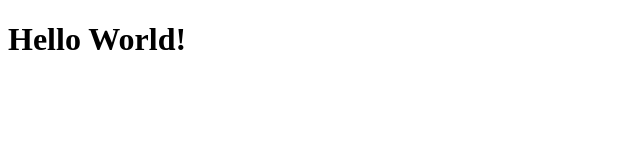
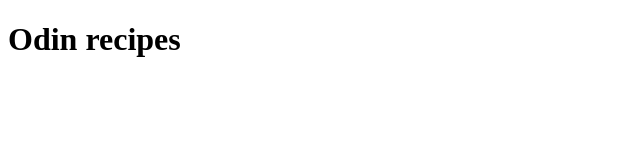
Before and after one commit to Ssekyanzi-Aloysious/odinRecipes, a plain HTML site: page index.html in a window 1280 px wide. Shown: the full height of the page, 0-640 px from the left. Drawn offline with Linux system fonts and the light colour scheme.

```diff
--- a/index.html
+++ b/index.html
@@ -7,6 +7,6 @@
     <title>Document</title>
 </head>
 <body>
-    <h1>Hello World!</h1>
+    <h1>Odin recipes</h1>
 </body>
 </html>
```
